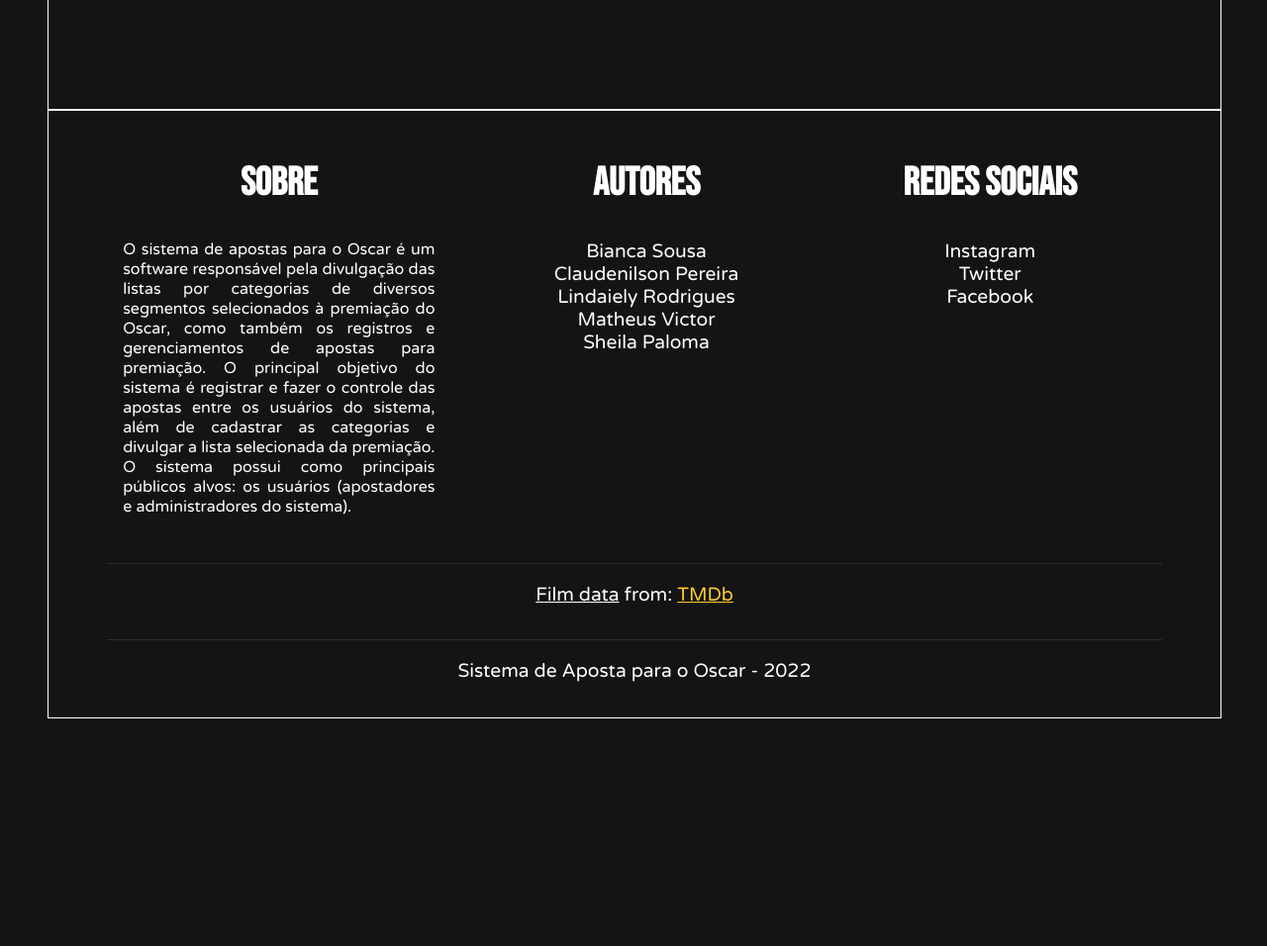
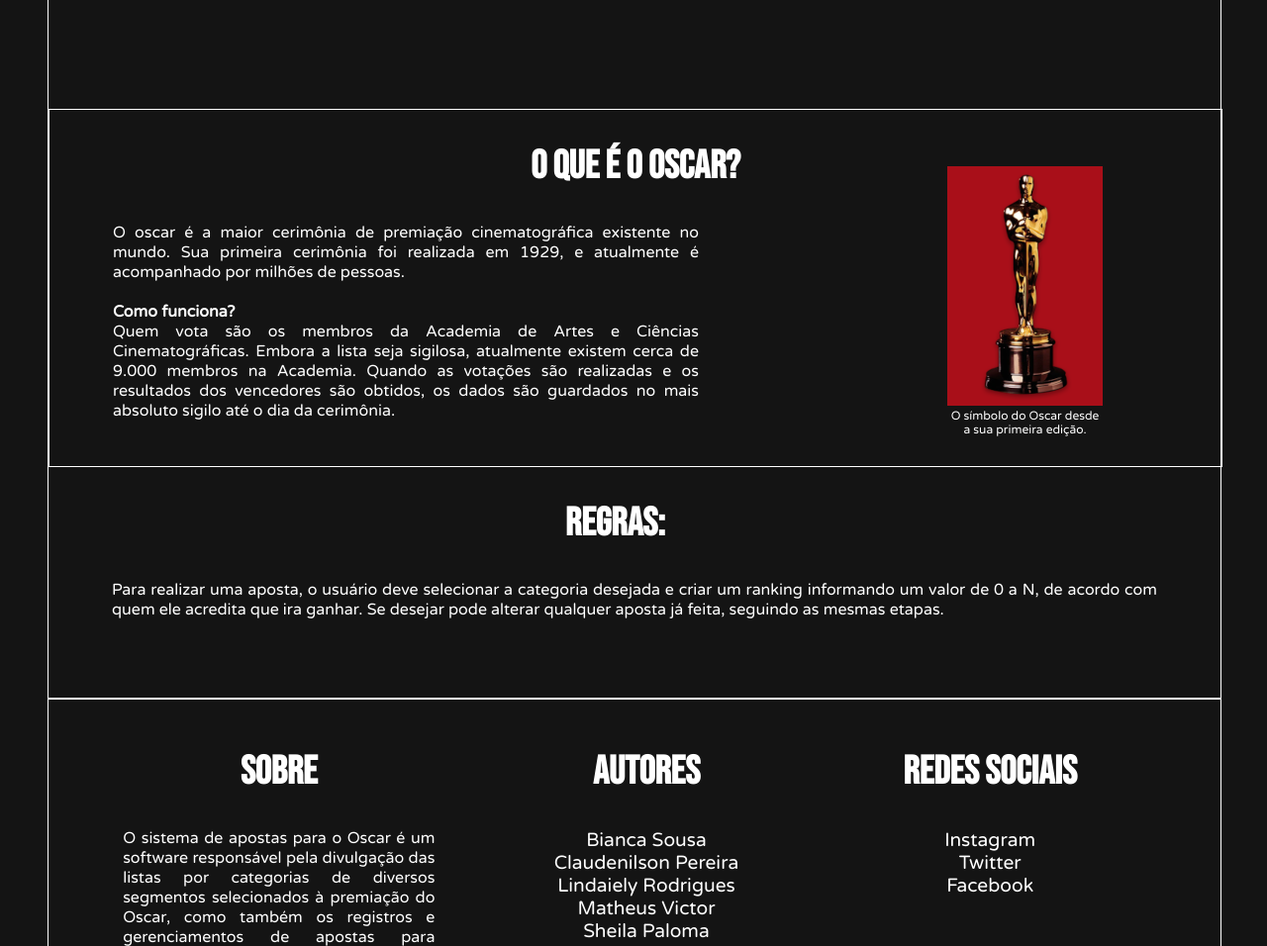
Before and after one commit to taotamat/SistemaDeApostaParaOscar, a Django app: template src/pagina_inicial/templates/home.html in a window 1280 px wide. Shown: the part 758-1714 px from the top of the page at 99% size. Before the commit the page ends 1484 px from the top, so only its background shows below. Run offline with Django 4.2, Linux system fonts and the light colour scheme; the template is opened without the code that fills it: values that come from a table or form of the project are taken from there, others are empty; data comes from the database, SQL or seed files in the repository; both versions use the stored data as it was after the commit; parts of the project's set-up code (start-up, migrations or seed data) failed here and were passed over.

Commit message:
add informacoes sobre o oscar e regras no home

```diff
--- a/src/pagina_inicial/templates/home.html
+++ b/src/pagina_inicial/templates/home.html
@@ -40,7 +40,30 @@
 
     </div>
 
+    <div class="Info">
+        <h2>O que é o oscar?</h2>
+        <p>
+            O oscar é a maior cerimônia de premiação cinematográfica existente no mundo. Sua primeira cerimônia foi realizada em 1929, e atualmente é acompanhado por milhões de pessoas.
+        </p>
+            <br>
+            <p><br></p>
+        <p>
+            <b>Como funciona?</b> <br>
+            Quem vota são os membros da Academia de Artes e Ciências Cinematográficas. Embora a lista seja sigilosa, atualmente existem cerca de 9.000 membros na Academia.
+            Quando as votações são realizadas e os resultados dos vencedores são obtidos, os dados são guardados no mais absoluto sigilo até o dia da cerimônia.
+        </p>
+        <figure>
+            <img src="../../static/img/img-oscar.png" alt="">
+            <figcaption>O símbolo do Oscar desde <br> a sua primeira edição.</figcaption>
+        </figure>
 
+    </div>
 
+    <div class="regras">
+        <h2>Regras:</h2>
+        <p>
+            Para realizar uma aposta, o usuário deve selecionar a categoria desejada e criar um ranking informando um valor de 0 a N, de acordo com quem ele acredita que ira ganhar. Se desejar pode alterar qualquer aposta já feita, seguindo as mesmas etapas.
+        </p>
+    </div>
 
 {% endblock %}
--- a/src/static/css/home.css
+++ b/src/static/css/home.css
@@ -135,3 +135,46 @@
     margin-inline-end: 0px;
     margin-top: 0;
 }
+
+.Info {
+    height: 360px;
+    width: 100%;
+    border: 1px solid;
+}
+.Info h2{
+    font-size: 2.5em;
+    display: flex;
+    justify-content: center;
+}
+.Info p{
+    float: left;
+    text-align: justify;
+    margin: 0px;
+    width: 50%;
+    padding: 0 0 0 4em;
+}
+.Info figure{
+    float: right;
+    margin: 0;
+    padding: 0 10em 0 0;
+    position: relative;
+    top: -38%;
+    font-size: 12px;
+    text-align: center;
+}
+.regras{
+    height: 200px;
+    width: 100%;
+}
+.regras h2{
+    font-size: 2.5em;
+    display: flex;
+    justify-content: center;
+    position: relative;
+    left: 10%;
+}
+.regras p{
+    text-align: justify;
+    margin: 0px;
+    padding: 0 4em 0 4em;
+}
```
Also changed, not shown: objeto-oscar-media.png (added), src/db.sqlite3, src/static/img/img-oscar.png (added).
